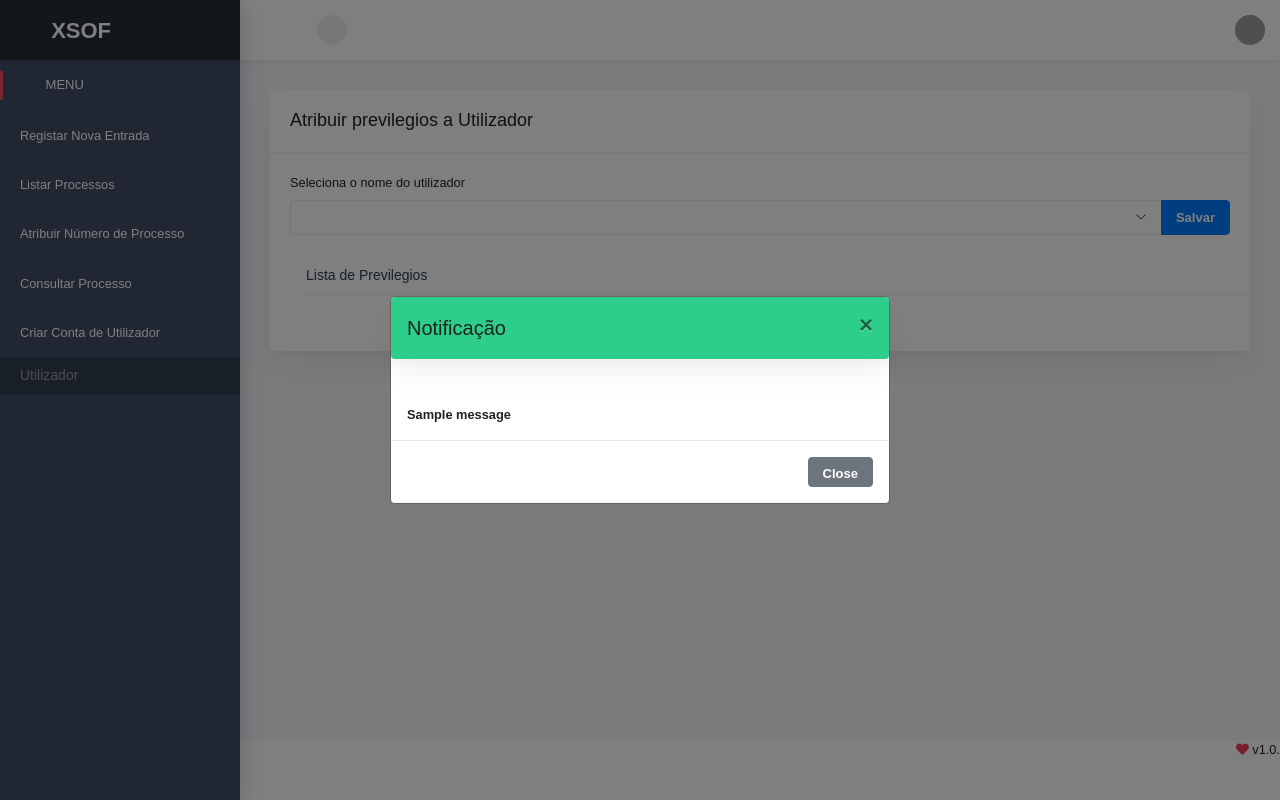
After one commit to ismaely/the-Bugs-angola, a Django app: page /utilizador/set_privileges_of_user/ in a window 1280 px wide. The commit adds this page. Run offline with Django 4.2, Linux system fonts and the light colour scheme; a user stored in the database is signed in; tables that the repository leaves empty hold one stand-in row (values such as "Sample post"); one stand-in notice (Sample message) is shown; lists and menus that the app fills with data are empty; some libraries are stand-ins or nearby versions; some web fonts are replaced; grey boxes are pictures that could not be loaded.

```diff
--- a/templates/baseHome.html
+++ b/templates/baseHome.html
@@ -105,13 +105,16 @@
                   <a href="#"><i class="ik ik-user"></i><span></span></a>
                   <div class="submenu-content">
                     <a href="{% url 'utilizador:novo-utilizador' %}" class="menu-item">Nova Conta</a>
+                    {% if perms.utilizador.view_utilizador or perms.user.view_user %}
+
                     <a href="{% url 'utilizador:list-users' %}" class="menu-item">Listar Conta de Utilizador</a>
+                    {% endif %}
                     <a href="" class="menu-item">Consultar</a>
                     <a href="{% url 'utilizador:add_categoria' %}" class="menu-item">Nova Categoria</a>
                     <a href="{% url 'utilizador:list-group' %}" class="menu-item">Lista Categorias</a>
                     <a href="{% url 'utilizador:set-category-privilege' %}" class="menu-item">Atribuir Previlegios a Categoria </a>
                     <a href="{% url 'utilizador:set-user-groups' %}" class="menu-item">Atribuir Categoria a Utilizador</a>
-                    <a href="" class="menu-item">Atribuir Previlegios a Utilizador</a>
+                    <a href="{% url 'utilizador:set-privileges-user' %}" class="menu-item">Atribuir Previlegios a Utilizador</a>
                   </div>
                 </div>
                 <!-- <div class="nav-lavel">REPARTIÇÃO DE <br />INVESTIGAÇÃO</div>
--- a/templates/utilizador/list_users.html
+++ b/templates/utilizador/list_users.html
@@ -35,7 +35,7 @@
                 <td>{{ dados.user.username }}</td>
                 <td>{{ dados.user.email }}</td>
                 <td>{{ dados.telefone|phone2numeric }}</td>
-                <td>Nome da categoria</td>
+                <td>{{ dados.group }}</td>
                 {% if dados.user.is_active %}
                 <td class="bg-success"><strong>Conta Ativa </strong></td>
                 {% else %}
--- /dev/null
+++ b/templates/utilizador/set_privileges_of_user.html
@@ -0,0 +1,74 @@
+{% extends 'baseHome.html' %}{% block corpo %}{% load static %}
+<div class="row">
+  <div class="col-sm-12">
+    {% if messages %}
+    <script language="JavaScript">
+      $(function () {
+        $("#exampleModalCenter").modal("show");
+      });
+    </script>
+
+    {% endif %}
+    <div class="card">
+      <div class="card-header"><h3>Atribuir previlegios a Utilizador</h3></div>
+      <div class="card-body">
+        <div class="row">
+          <div class="col-md-12">
+            <form class="sample-form" action="{% url 'utilizador:set-privileges-user' %}" method="POST" enctype="multipart/form">
+              {% csrf_token %}
+              <label for="">Seleciona o nome do utilizador</label>
+              <div class="input-group input-group-button">
+                <select class="form-control select2" name="user">
+                  {% for puser in listUser %}
+
+                  <option value="{{ puser.username }}">{{ puser.username }}</option>
+                  {% endfor %}
+                </select>
+                <div class="input-group-append">
+                  <button class="btn btn-primary" type="submit">Salvar</button>
+                </div>
+              </div>
+              <div class="row">
+                <div class="col-sm-12 col-xl-12 m-3">
+                  <h4 class="sub-title">Lista de Previlegios</h4>
+                  <div class="row">
+                    {% for resp in perm %}
+
+                    <div class="col-sm-4 col-xl-3">
+                      <div class="">
+                        <input type="checkbox" name="permissao" value="{{ resp.id }}" />
+                        <label> {{ resp.name }} </label>
+                      </div>
+                    </div>
+                    {% endfor %}
+                  </div>
+                </div>
+              </div>
+            </form>
+          </div>
+        </div>
+      </div>
+    </div>
+  </div>
+</div>
+<div class="modal fade" id="exampleModalCenter" tabindex="-1" role="dialog" aria-labelledby="exampleModalCenterLabel" aria-hidden="true">
+  <div class="modal-dialog modal-dialog-centered" role="document">
+    <div class="modal-content">
+      {% for message in messages %} {% if message.tags == 'warning' %}
+      <div class="modal-header widget bg-danger">
+        {% else %}
+        <div class="modal-header widget bg-success">
+          {% endif %}
+          <h5 class="modal-title" id="exampleModalCenterLabel">Notificação</h5>
+          <button type="button" class="close" data-dismiss="modal" aria-label="Close"><span aria-hidden="true">&times;</span></button>
+        </div>
+        <div class="modal-body"><strong>{{ message }}</strong> <br /></div>
+        {% endfor %}
+        <div class="modal-footer">
+          <button type="button" class="btn btn-secondary" data-dismiss="modal">Close</button>
+        </div>
+      </div>
+    </div>
+  </div>
+</div>
+{% endblock %}
--- a/utilizador/urls.py
+++ b/utilizador/urls.py
@@ -12,8 +12,9 @@ urlpatterns = [
     path('active_user/<int:pk>/', views.active_user, name="active-user"),
     path('disable_user/<int:pk>/', views.disable_user, name="disable-user"),
     path('reset_password/<int:pk>/', views.reset_password, name="reset-password"),
-    path('set_category_privilege', views.set_category_privilege, name="set-category-privilege"),
-    path('list_group', views.list_group, name="list-group"),
-    path('set_user_groups', views.set_user_groups, name="set-user-groups"),
+    path('set_category_privilege/', views.set_category_privilege, name="set-category-privilege"),
+    path('list_group/', views.list_group, name="list-group"),
+    path('set_user_groups/', views.set_user_groups, name="set-user-groups"),
+    path('set_privileges_of_user/', views.set_privileges_of_user, name="set-privileges-user"),
 
 ]
--- a/utilizador/views.py
+++ b/utilizador/views.py
@@ -22,6 +22,27 @@ def list_group(request):
     lista = Group.objects.all()
     context = {'lista': lista}
     return render(request, 'utilizador/list_group.html', context)
+
+
+@login_required(login_url='/accounts/login/')
+def set_privileges_of_user(request):
+    if request.method == 'POST':
+        permissao = []
+        user = request.POST.get('user')
+        permissao = request.POST.getlist('permissao')
+        if len(permissao) > 0:
+            puser = User.objects.get(username=user)
+            for per in permissao:
+                perm = Permission.objects.get(id=per)
+                puser.user_permissions.add(perm)
+            messages.success(request, 'Permissão atribuida com sucesso')
+
+    entidade = Permissao_Nao_Visivel.objects.values_list('tipo').all()
+    lista = User.objects.exclude(is_superuser=True)
+    perm = Permission.objects.exclude(content_type__in= entidade)
+    context = {'listUser': lista, 'perm':  perm}
+    return render(request, 'utilizador/set_privileges_of_user.html', context)
+
 
 
 # função que vai colocar um utilizador em um determinado grupo, que tem previlegios ou não
@@ -69,7 +90,7 @@ def set_category_privilege(request):
 
 # função responsavel pela listas de todos utilizador
 @login_required
-#@permission_required('polls.add_choice', raise_exception=True)
+@permission_required(['utilizador.view_utilizador','user.view_user'], raise_exception=True)
 def list_users(request):
     #print(request.META['REMOTE_ADDR'])
     list_user = Utilizador.objects.select_related('user').filter(user__is_superuser=False)
@@ -168,8 +189,8 @@ def add_newUser(request):
             except Exception as e:
                 messages.warning(request, 'A conta de utilizador já existe com este username')
     else:
-        form = Utilizador_Form(request.POST)
-        form2 = User_Form(request.POST)
+        form = Utilizador_Form(request.POST or None)
+        form2 = User_Form(request.POST or None)
 
     context = {'form': form,'form2': form2}
     return render(request, 'utilizador/add_newUser.html', context)
```
